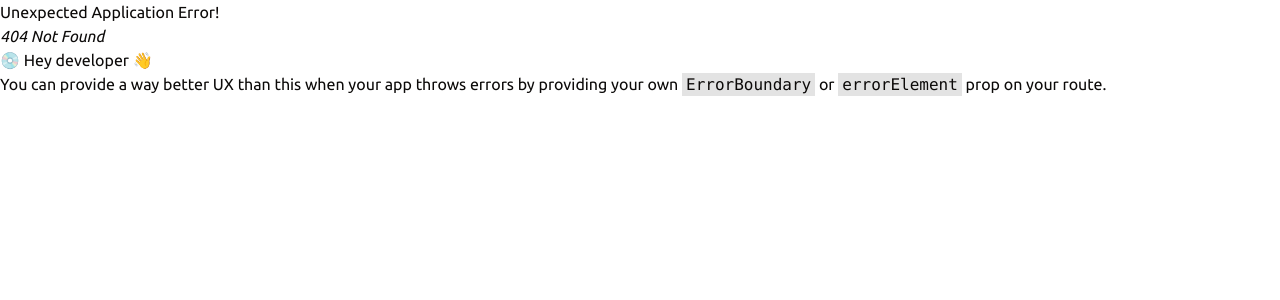
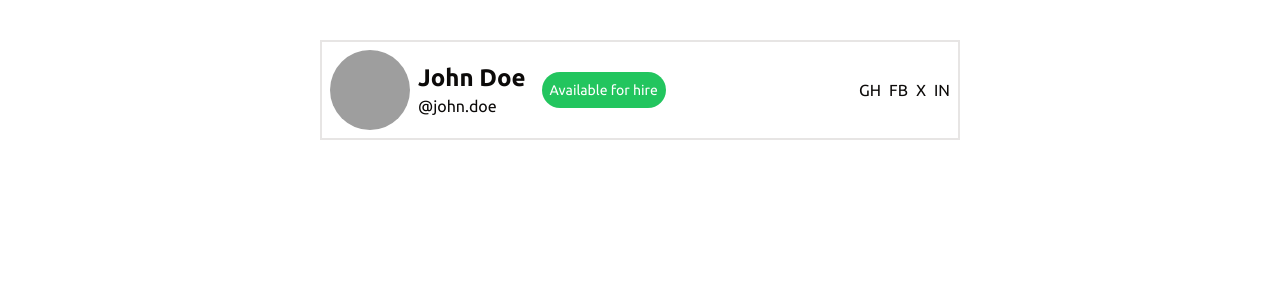
Before and after one commit to thtauhid/open-profile, a React (Vite) app: page /profile/1 in a window 1280 px wide. Before the commit this address had no page. Shown: the top 300 px of the page. Built offline with nearby package versions, Linux system fonts and the light colour scheme; grey boxes are pictures that could not be loaded.

Commit message:
Added profile page

```diff
--- a/package.json
+++ b/package.json
@@ -10,6 +10,7 @@
     "preview": "vite preview"
   },
   "dependencies": {
+    "@radix-ui/react-avatar": "^1.0.4",
     "@radix-ui/react-slot": "^1.0.2",
     "class-variance-authority": "^0.7.0",
     "clsx": "^2.0.0",
--- /dev/null
+++ b/src/components/ui/avatar.tsx
@@ -0,0 +1,48 @@
+import * as React from "react"
+import * as AvatarPrimitive from "@radix-ui/react-avatar"
+
+import { cn } from "@/lib/utils"
+
+const Avatar = React.forwardRef<
+  React.ElementRef<typeof AvatarPrimitive.Root>,
+  React.ComponentPropsWithoutRef<typeof AvatarPrimitive.Root>
+>(({ className, ...props }, ref) => (
+  <AvatarPrimitive.Root
+    ref={ref}
+    className={cn(
+      "relative flex h-10 w-10 shrink-0 overflow-hidden rounded-full",
+      className
+    )}
+    {...props}
+  />
+))
+Avatar.displayName = AvatarPrimitive.Root.displayName
+
+const AvatarImage = React.forwardRef<
+  React.ElementRef<typeof AvatarPrimitive.Image>,
+  React.ComponentPropsWithoutRef<typeof AvatarPrimitive.Image>
+>(({ className, ...props }, ref) => (
+  <AvatarPrimitive.Image
+    ref={ref}
+    className={cn("aspect-square h-full w-full", className)}
+    {...props}
+  />
+))
+AvatarImage.displayName = AvatarPrimitive.Image.displayName
+
+const AvatarFallback = React.forwardRef<
+  React.ElementRef<typeof AvatarPrimitive.Fallback>,
+  React.ComponentPropsWithoutRef<typeof AvatarPrimitive.Fallback>
+>(({ className, ...props }, ref) => (
+  <AvatarPrimitive.Fallback
+    ref={ref}
+    className={cn(
+      "flex h-full w-full items-center justify-center rounded-full bg-muted",
+      className
+    )}
+    {...props}
+  />
+))
+AvatarFallback.displayName = AvatarPrimitive.Fallback.displayName
+
+export { Avatar, AvatarImage, AvatarFallback }
--- a/src/pages/Homepage.tsx
+++ b/src/pages/Homepage.tsx
@@ -14,7 +14,7 @@ function Homepage() {
 
   const handleSubmit = (e: React.FormEvent<HTMLFormElement>) => {
     e.preventDefault();
-    navigate(`/${username}`);
+    navigate(`profile/${username}`);
   };
   return (
     <div className="h-screen flex items-center justify-center flex-col">
--- /dev/null
+++ b/src/pages/Profile/Header.tsx
@@ -0,0 +1,31 @@
+import { Avatar, AvatarFallback, AvatarImage } from "@/components/ui/avatar";
+
+function Header() {
+  return (
+    <div className="border-2 flex justify-between items-center p-2">
+      <div className="flex items-center">
+        <Avatar className="w-20 h-20">
+          <AvatarImage src="https://github.com/thtauhid.png" />
+          <AvatarFallback>OP</AvatarFallback>
+        </Avatar>
+        <div className="m-2">
+          <h1 className="font-bold text-2xl">John Doe</h1>
+          <span>@john.doe</span>
+        </div>
+        <div className="m-2">
+          <p className="bg-green-500 text-white text-sm p-2 rounded-full">
+            Available for hire
+          </p>
+        </div>
+      </div>
+      <div className="flex gap-2">
+        <p>GH</p>
+        <p>FB</p>
+        <p>X</p>
+        <p>IN</p>
+      </div>
+    </div>
+  );
+}
+
+export default Header;
--- /dev/null
+++ b/src/pages/Profile/index.tsx
@@ -0,0 +1,15 @@
+// import { useParams } from "react-router-dom";
+import Header from "./Header";
+
+function Profile() {
+  // const { username } = useParams();
+  return (
+    <div className="flex justify-center my-10">
+      <div className="w-1/2">
+        <Header />
+      </div>
+    </div>
+  );
+}
+
+export default Profile;
--- a/src/router/index.tsx
+++ b/src/router/index.tsx
@@ -1,10 +1,15 @@
 import { createBrowserRouter } from "react-router-dom";
 import Homepage from "@/pages/Homepage";
+import Profile from "@/pages/Profile";
 
 const router = createBrowserRouter([
   {
     path: "/",
     element: <Homepage />,
   },
+  {
+    path: "profile/:username",
+    element: <Profile />,
+  },
 ]);
 export default router;
```
Also changed, not shown: 1 other file (tests, documents, lock files or other folders).
